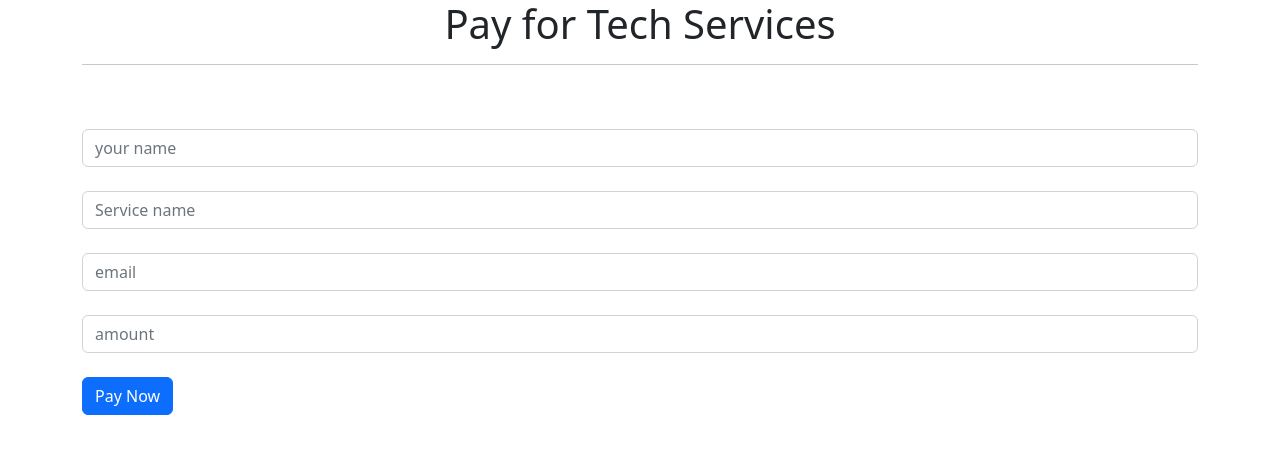
After one commit to vaibhavdeshmukh88/ennobridge.github.io, a Flask app: page /payment in a window 1280 px wide. The commit adds this page. Shown: the top 454 px of the page. Run offline with Flask 2, Linux system fonts and the light colour scheme.

Commit message:
updated py code

```diff
--- a/app.py
+++ b/app.py
@@ -1,33 +1,74 @@
 from flask import Flask, request, render_template
+
 app = Flask(__name__)
+
 
 @app.route("/")
 @app.route("/index")
 def index():
     return render_template('index.html')
 
+
 @app.route("/home")
 def home():
     return render_template('home.html')
+
 
 @app.route("/about")
 def about():
     return render_template('about.html')
 
+
 @app.route("/services")
 def service():
     return render_template('services.html')
+
 
 @app.route("/contact")
 def contact():
     return render_template('contact.html')
 
+
 @app.route("/career")
 def career():
     return render_template('career.html')
+
 
 @app.route("/blog")
 def blog():
     return render_template('blog.html')
 
+@app.route("/payment")
+def payment():
+    return render_template('payment.html')
+
+@app.route('/success')
+def success():
+    return render_template('success.html')
+
+@app.route('/pay',methods=['POST','GET'])
+def pay():
+    if request.method == 'POST':
+        name = request.form.get('name')
+        purpose = request.form.get('purpose')
+        email = request.form.get('email')
+        amount = request.form.get('amount')
+
+        response = api.payment_request_create(
+            amount=amount,
+            purpose=purpose,
+            buyer_name=name,
+            send_email=True,
+            email=email,
+            redirect_url = "http://localhost:5000/success"
+        )
+
+
+        return redirect(response['payment_request']['longurl'])
+
+    else:
+        return redirect("/")
+
+
+
 app.run(debug=True)
--- /dev/null
+++ b/templates/payment.html
@@ -0,0 +1,68 @@
+<!DOCTYPE html>
+<html lang="en">
+<head>
+    <meta charset="UTF-8">
+    <title>Instamojo payment</title>
+     <link href="https://cdn.jsdelivr.net/npm/bootstrap@5.2.3/dist/css/bootstrap.min.css" rel="stylesheet" integrity="sha384-rbsA2VBKQhggwzxH7pPCaAqO46MgnOM80zW1RWuH61DGLwZJEdK2Kadq2F9CUG65" crossorigin="anonymous">
+
+
+</head>
+<body>
+ <div class="container">
+   <h1 class="text-center">Pay for Tech Services</h1>
+   <hr> <br> <br>
+   <form action="/pay" method="post">
+     <div class="form-group">
+       <input
+       type="text"
+       class="form-control"
+       required
+       name="name"
+       id=""
+       placeholder="your name"
+       />
+     </div>
+     <br>
+     <div class="form-group">
+       <input
+       type="text"
+       class="form-control"
+       required
+       name="purpose"
+       id=" "
+       placeholder="Service name"
+       />
+     </div>
+     <br>
+     <div class="form-group">
+       <input
+       type="email"
+       class="form-control"
+       required
+       name="email"
+       id=""
+       placeholder="email"
+       />
+     </div>
+     <br>
+     <div class="form-group">
+       <input
+       type="number"
+       class="form-control"
+       required
+       name="amount"
+       id=""
+       placeholder="amount"
+       />
+     </div>
+     <br>
+     <div class="form-group">
+       <button class="btn btn-primary btn-block">
+          Pay Now
+       </button>
+     </div>
+
+   </form>
+ </div>
+</body>
+<script src="https://cdn.jsdelivr.net/npm/bootstrap@5.2.3/dist/js/bootstrap.bundle.min.js" integrity="sha384-kenU1KFdBIe4zVF0s0G1M5b4hcpxyD9F7jL+jjXkk+Q2h455rYXK/7HAuoJl+0I4" crossorigin="anonymous"></script></html></html>
```
Also changed, not shown: templates/about.html (+10 -5 lines), templates/blog.html (+9 -4 lines), templates/contact.html (+14 -15 lines), templates/index.html (+14 -9 lines), templates/services.html (+7 -2 lines), templates/success.html (added, +11 -0 lines).
